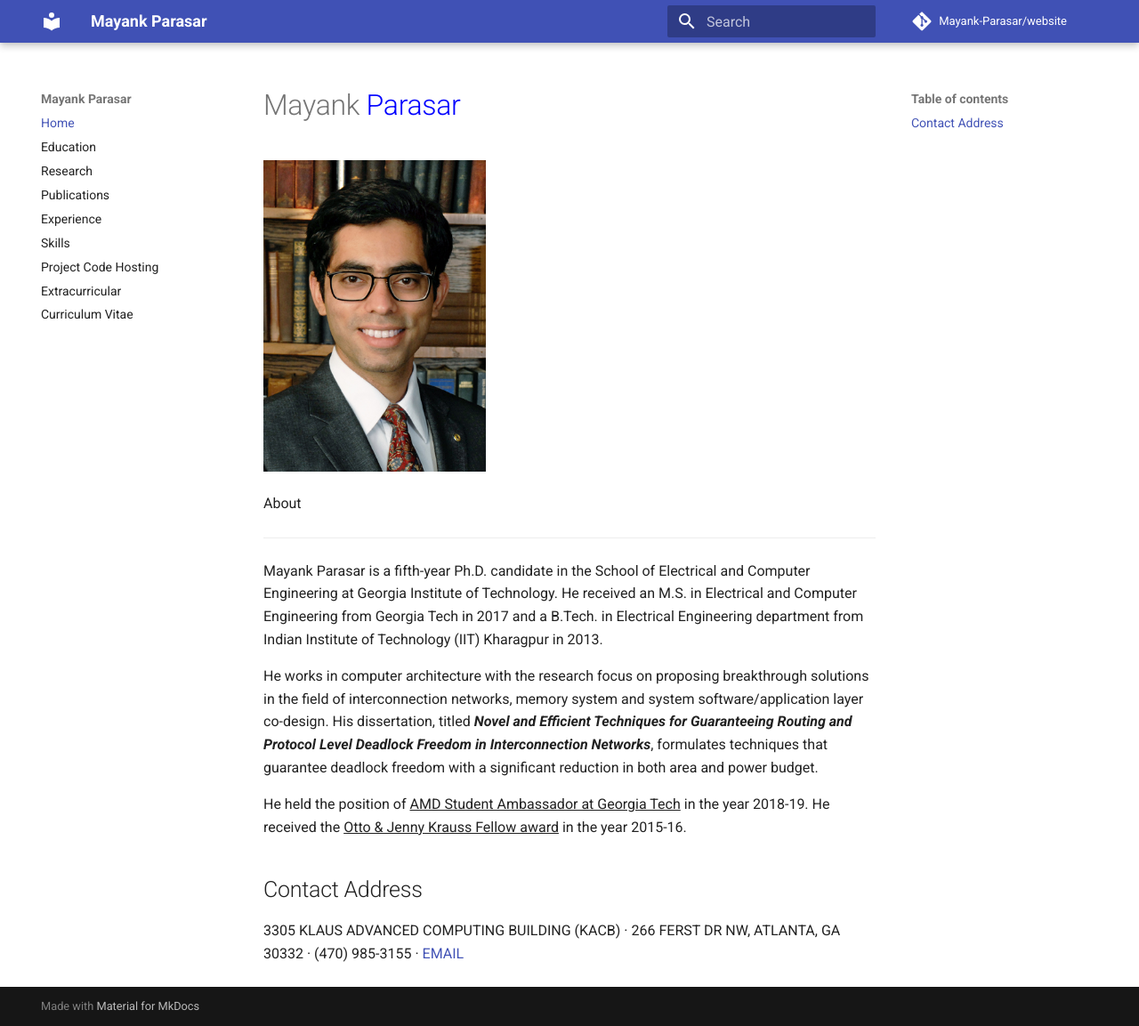
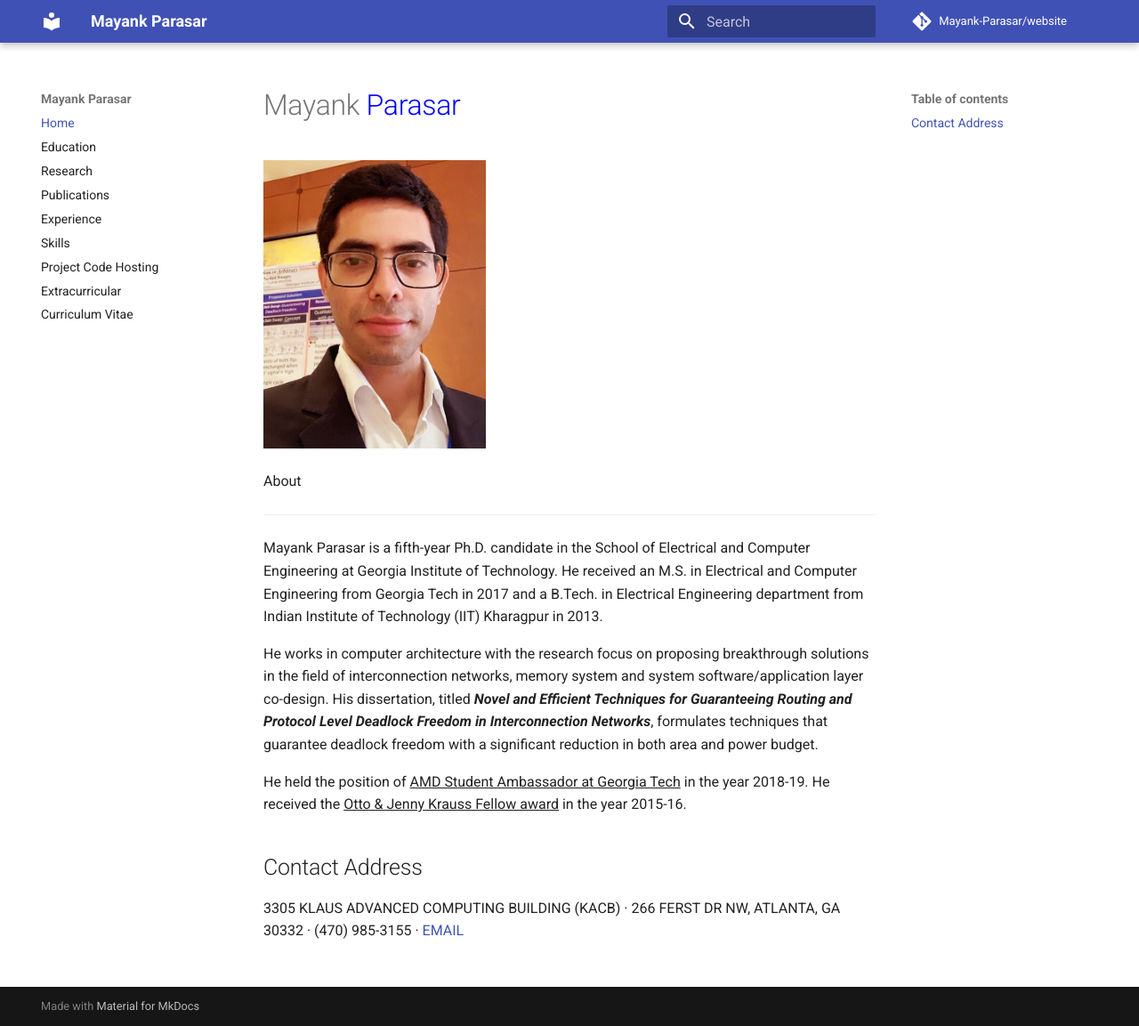
Before and after one commit to Mayank-Parasar/website, an MkDocs documentation site: the page built from docs/index.md, in a window 1280 px wide and 1153 px high. Shown: the whole window at 89% size. Built offline with MkDocs 1.6.1 and Material for MkDocs 9.7.7, drawn with Linux system fonts in a browser that asks for light colours; comment, search, counter and statistics services are not loaded.

Commit message:
changed the profile photo

```diff
--- a/docs/index.md
+++ b/docs/index.md
@@ -3,7 +3,8 @@
 [//]: # "![alt text](profile2.jpg)"
 
 [//]: # "<img src="profile2.jpg" width="200">"
-<img src="profile2.jpg" width="250">
+[//]: # "<img src="profile8.jpeg" width="250">"
+<img src="profile9.jpeg" width="250">
 
 [//]: # "(![Drag Racing](profile2.jpg)"
 
```
Also changed, not shown: docs/profile3.jpeg (added), docs/profile4.jpeg (added), docs/profile5.jpeg (added), docs/profile6.jpeg (added), docs/profile7.jpeg (added), docs/profile8.jpeg (added), docs/profile9.jpeg (added).
